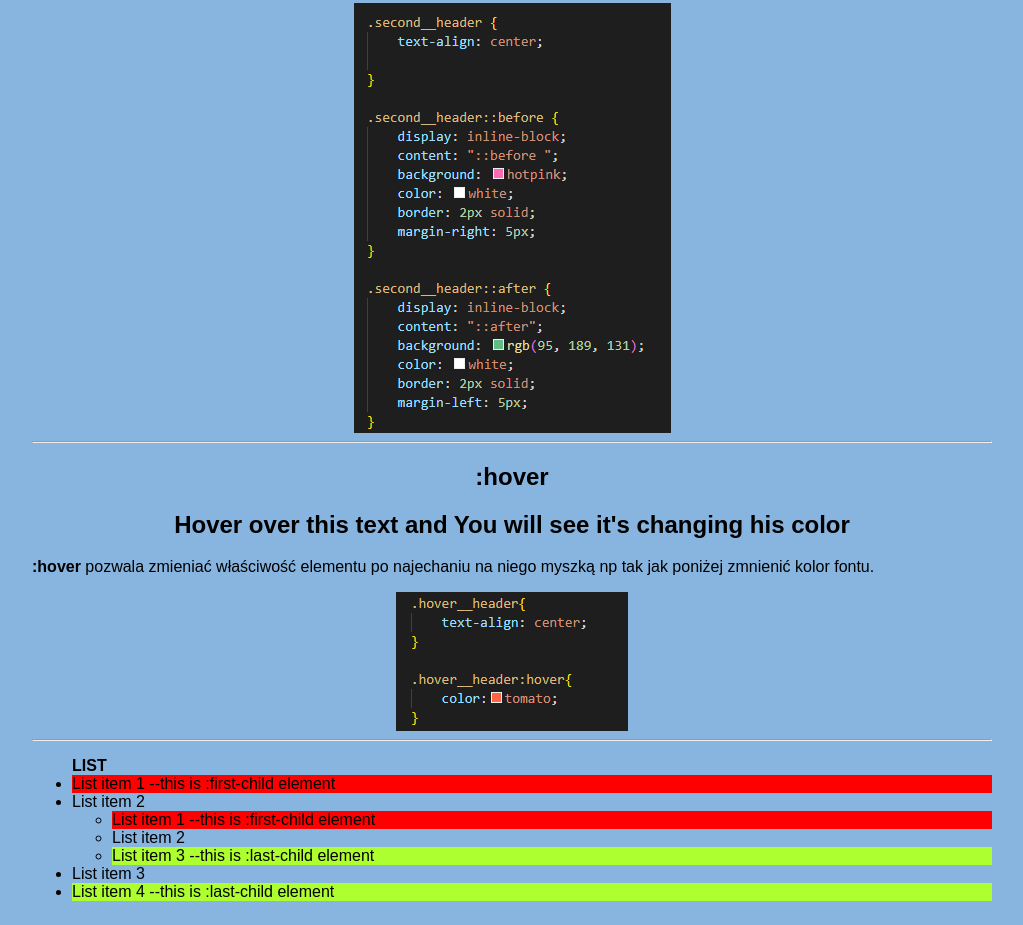
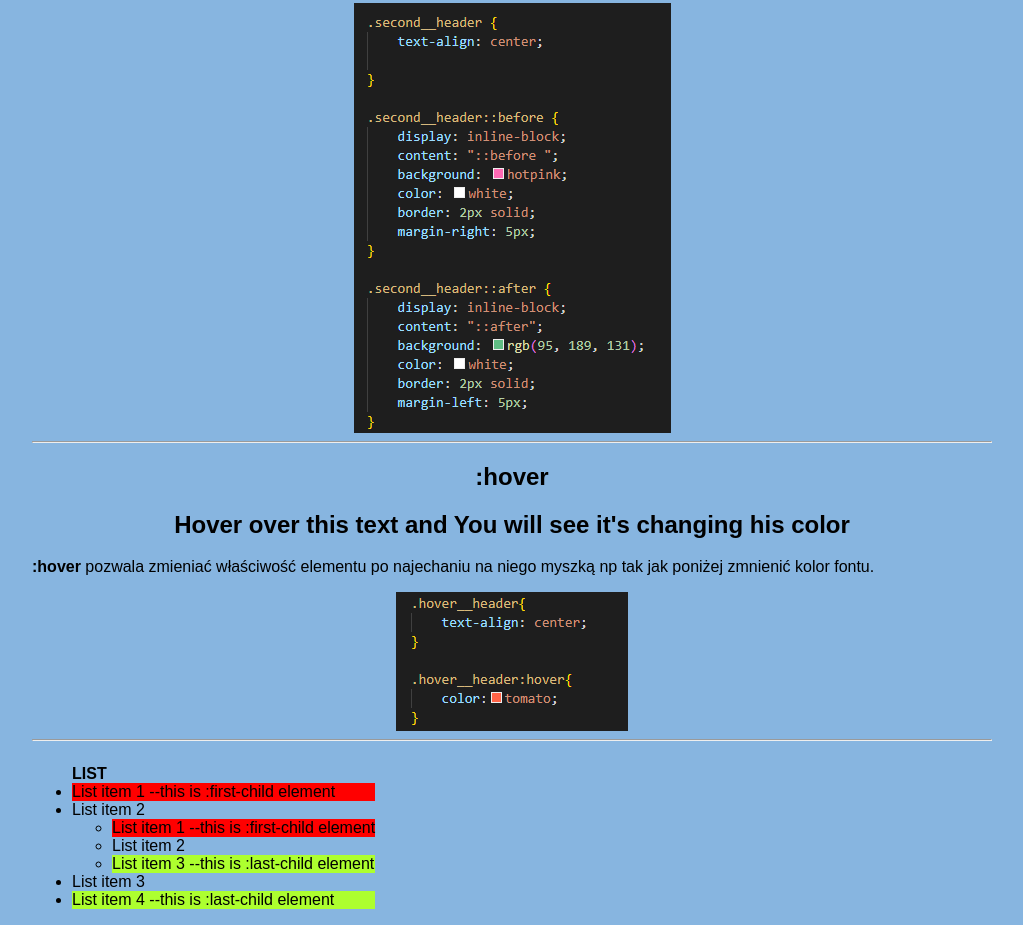
Before and after one commit to norbert-lukaszuk/homepage, a plain HTML site: page pseudoelements.html in a window 1280 px wide. Shown: the part 247-1172 px from the top of the page, without its empty margins (128-1151 px from the left). Drawn offline with Linux system fonts and the light colour scheme.

Commit message:
pseudoelement:first-child&:last-child-modification

```diff
--- a/pseudoelements.html
+++ b/pseudoelements.html
@@ -31,8 +31,15 @@
         flex-direction: column;
         align-items: center;
     }
+
     .list{
+
         font-weight: bold;
+    }
+    .list__box{
+        display: flex;
+        flex-direction: column;
+        align-items: flex-start;
     }
     .listItem{
         font-weight: normal;
@@ -97,7 +104,7 @@
         <img src="img/hover.png" alt="Hover code snippet">
     </div>
     <hr>
-  <div>
+  <div class="list__box">
       <ul class="list">LIST
           <li class="listItem">List item 1 --this is :first-child element</li>
           <li class="listItem">List item 2
```
